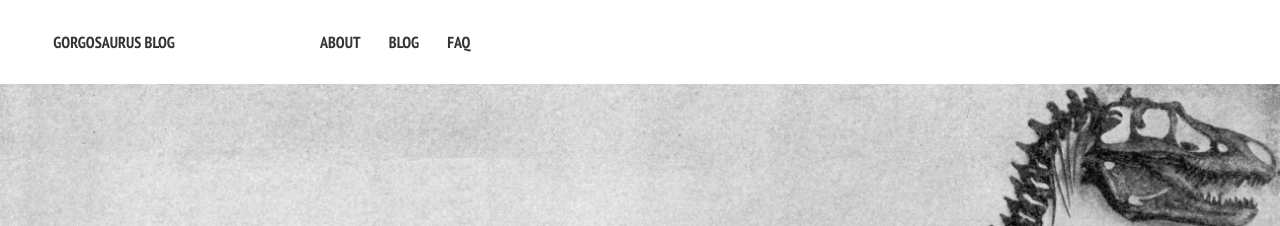
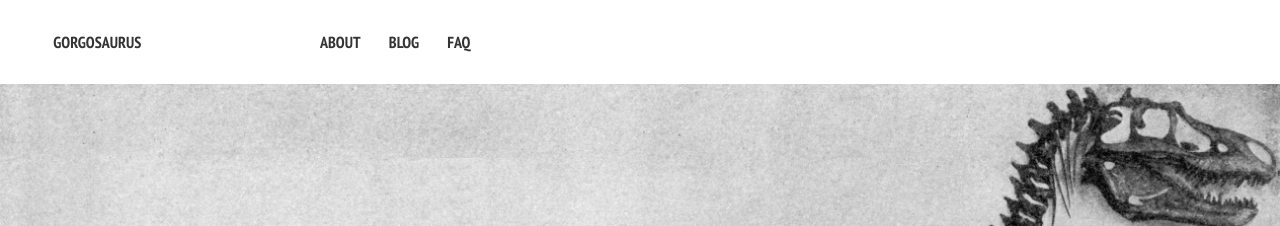
Before and after one commit to arthrp/Gorgosaurus, a Jekyll site: the page built from index.md, in a window 1280 px wide. Shown: the top 226 px of the page. Built offline with Jekyll 4.4.1, drawn with Linux system fonts in a browser that asks for light colours; nearby versions of some CDN libraries.

Commit message:
Fixing some more

```diff
--- a/_config.yml
+++ b/_config.yml
@@ -1,6 +1,6 @@
 # Site wide configuration
 
-title:            Gorgosaurus blog
+title:            Gorgosaurus
 locale:           en_US
 url:              /Gorgosaurus
 
```
